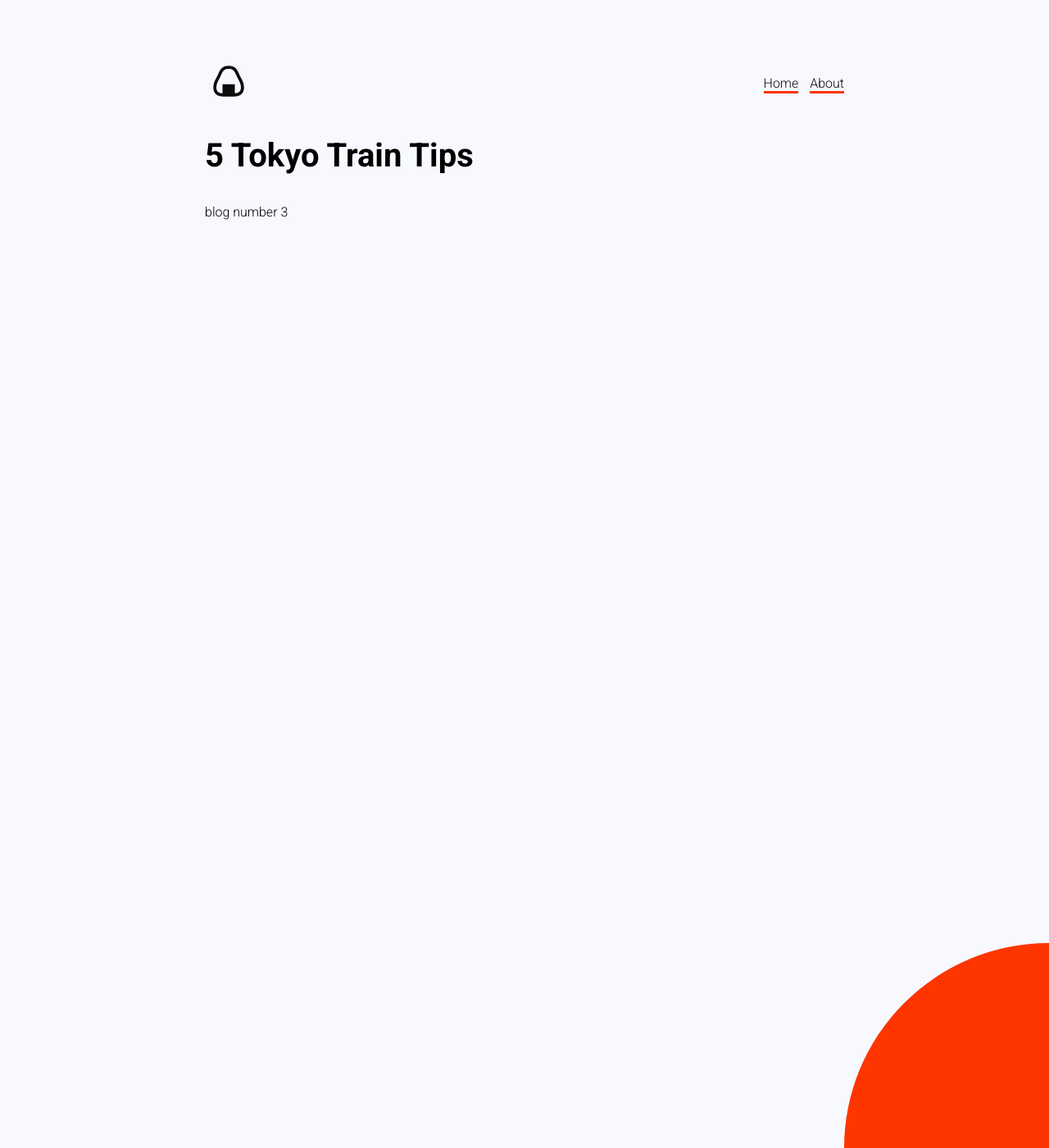
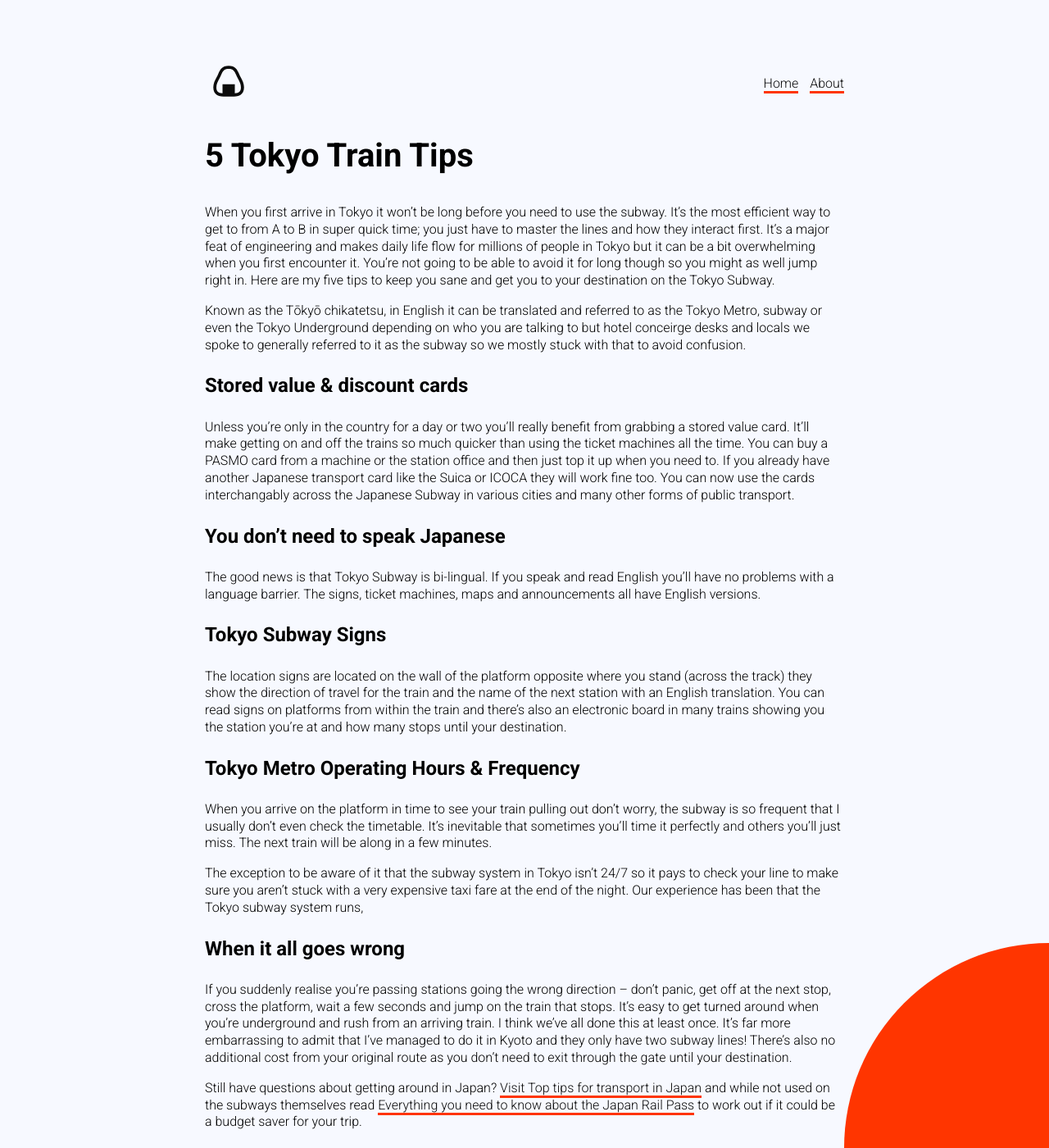
Before and after one commit to peterlunglum/anightinjapan, a Jekyll site: the page built from _posts/2018-12-11-tokyo-train-tips.markdown, in a window 1280 px wide and 1400 px high. Shown: the whole window at 82% size. Built offline with Jekyll 4.4.1, drawn with Linux system fonts in a browser that asks for light colours.

Commit message:
Updated Tokyo Train Tips

```diff
--- a/_posts/2018-12-11-tokyo-train-tips.markdown
+++ b/_posts/2018-12-11-tokyo-train-tips.markdown
@@ -5,4 +5,30 @@
   Tokyo Subway.
 ---
 
-blog number 3
+When you first arrive in Tokyo it won’t be long before you need to use the subway.  It’s the most efficient way to get to from A to B in super quick time; you just have to master the lines and how they interact first. It’s a major feat of engineering and makes daily life flow for millions of people in Tokyo but it can be a bit overwhelming when you first encounter it.  You’re not going to be able to avoid it for long though so you might as well jump right in.  Here are my five tips to keep you sane and get you to your destination on the Tokyo Subway.
+
+Known as the Tōkyō chikatetsu, in English it can be translated and referred to as the Tokyo Metro, subway or even the Tokyo Underground depending on who you are talking to but hotel conceirge desks and locals we spoke to generally referred to it as the subway so we mostly stuck with that to avoid confusion.
+
+### Stored value & discount cards
+
+Unless you’re only in the country for a day or two you’ll really benefit from grabbing a stored value card.  It’ll make getting on and off the trains so much quicker than using the  ticket machines all the time.  You can buy a PASMO card from a machine or the station office and then just top it up when you need to.  If you already have another Japanese transport card like the Suica or ICOCA they will work fine too.  You can now use the cards interchangably across the Japanese Subway in various cities and many other forms of public transport.
+
+### You don’t need to speak Japanese
+
+The good news is that Tokyo Subway is bi-lingual.  If you speak and read English you’ll have no problems with a language barrier. The signs, ticket machines, maps and announcements all have English versions.
+
+### Tokyo Subway Signs
+
+The location signs are located on the wall of the platform opposite where you stand (across the track) they show the direction of travel for the train and the name of the next station with an English translation.  You can read signs on platforms from within the train and there’s also an electronic board in many trains showing you the station you’re at and how many stops until your destination.
+
+### Tokyo Metro Operating Hours & Frequency
+
+When you arrive on the platform in time to see your train pulling out don’t worry, the subway is so frequent that I usually don’t even check the timetable.  It’s inevitable that sometimes you’ll time it perfectly and others you’ll just miss.  The next train will be along in a few minutes.
+
+The exception to be aware of it that the subway system in Tokyo isn’t 24/7 so it pays to check your line to make sure you aren’t stuck with a very expensive taxi fare at the end of the night.  Our experience has been that the Tokyo subway system runs,
+
+### When it all goes wrong
+
+If you suddenly realise you’re passing stations going the wrong direction – don’t panic, get off at the next stop, cross the platform, wait a few seconds and jump on the train that stops.  It’s easy to get turned around when you’re underground and rush from an arriving train.  I think we’ve all done this at least once.  It’s far more embarrassing to admit that I’ve managed to do it in Kyoto and they only have two subway lines!  There’s also no additional cost from your original route as you don’t need to exit through the gate until your destination.
+
+Still have questions about getting around in Japan? [Visit Top tips for transport in Japan](https://www.2aussietravellers.com/top-tips-for-transport-in-japan/ ) and while not used on the subways themselves read [Everything you need to know about the Japan Rail Pass](https://www.2aussietravellers.com/japan-rail-pass/) to work out if it could be a budget saver for your trip.
```
